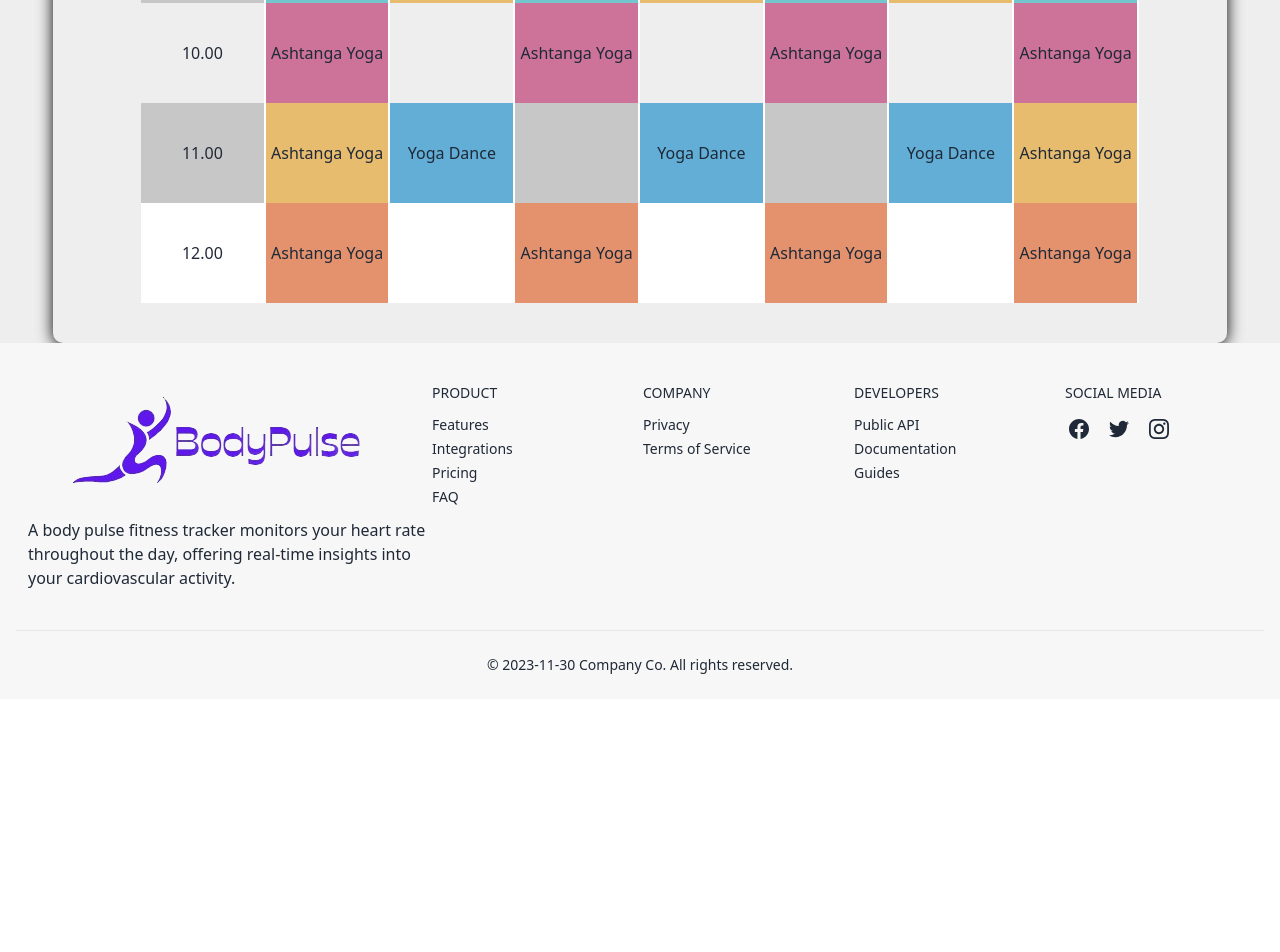
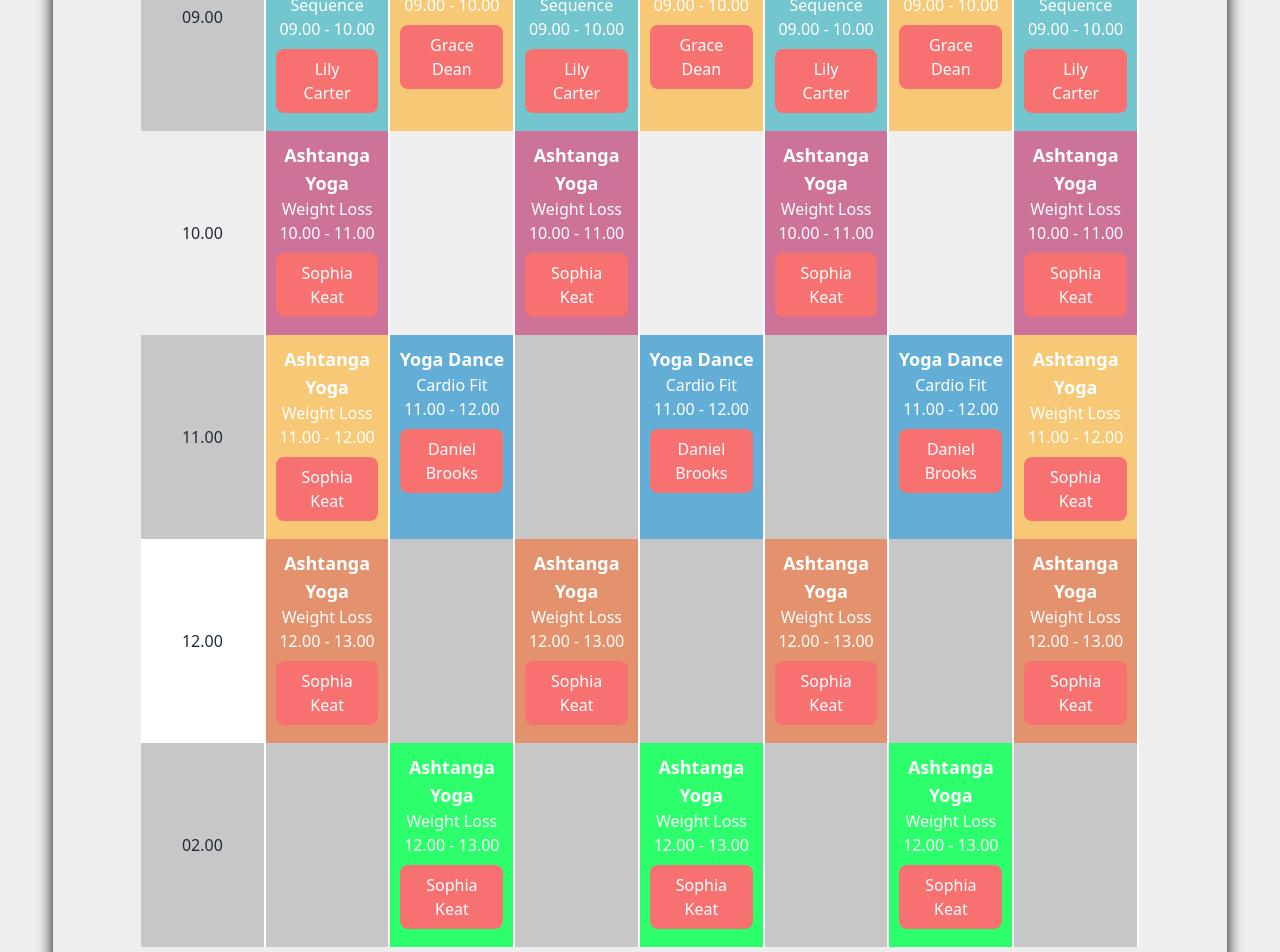
Before and after one commit to DeveloperAlihasan404439/Fitness-tracker-cliend-site-12, a React (Vite) app: page /classAll in a window 1280 px wide. Shown: the part 400-1352 px from the top of the page. Before the commit the page ends 1099 px from the top, so only its background shows below. Built offline with nearby package versions, Linux system fonts and the light colour scheme; no server answers.

Commit message:
class time list hover effact added

```diff
--- a/src/pages/Class/ClassAll.css
+++ b/src/pages/Class/ClassAll.css
@@ -29,7 +29,7 @@
 }
 
 .tabs_box .tab_button.active {
-    color: #25BFBF;
+    color: #09d446;
 }
 
 .tabs_contant {
@@ -62,14 +62,56 @@
     margin-right: 0;
 }
 .day-discription{
-    line-height: 100px;
     text-align: center;
     border-right: 2px solid white;
-    /* margin-right: 3px; */
+    padding: 10px 2px;
+    transition: .6s;
+}
+.day-discription:hover{
+    background-color: rgb(2, 159, 186) !important;
+}
+.hoverText{
+    background-color: rgb(2, 159, 186) !important;
+    position: absolute;
+    top: -120px;
+    left: 0;
+    transition: .6s;
+    padding: 14px 5px;
+    border-radius: 5px 5px 0 0;
+    transition: .5s;
+    opacity: 0;
+    z-index: 2001;
+}
+.hoverText .arror{
+    position: absolute;
+    bottom: -8px;
+    left: 50%;
+    width: 20px;
+    height: 20px;
+    background-color: rgb(2, 159, 186);
+    transform: translateX(-50%) rotate(45deg);
+    transition: .5s;
+    z-index: 1001;
+}
+.day-discription:hover> .hoverText {
+    opacity: 1;
+    animation: animation .5s ease;
 }
 .day-discription:nth-last-child(1){
     margin-right: none;
 }
+@keyframes animation {
+    from {
+        opacity: 0;
+        transform: translateY(15px);
+    }
+
+    to {
+        opacity: 1;
+        transform: translateY(0px);
+    }
+}
+
 @keyframes moving {
     from {
         transform: translateX(50px);
--- a/src/pages/Class/ClassAll.jsx
+++ b/src/pages/Class/ClassAll.jsx
@@ -1,6 +1,5 @@
 import { useState } from "react";
 import "./ClassAll.css";
-import { Link } from "react-router-dom";
 const ClassAll = () => {
   const [tabIndex, setTabIndex] = useState("All Events");
   const tabsList = [
@@ -47,7 +46,7 @@ const ClassAll = () => {
       time: "09.00 - 10.00",
       link: "Grace Dean",
       hovertext: "Kundalini workflow for beginners",
-      bgColor: "#E8BC6F",
+      bgColor: "#f7c876",
       timeDay: "09:00",
     },
     {
@@ -67,7 +66,7 @@ const ClassAll = () => {
       time: "09.00 - 10.00",
       link: "Grace Dean",
       hovertext: "Kundalini workflow for beginners",
-      bgColor: "#E8BC6F",
+      bgColor: "#f7c876",
       timeDay: "09:00",
     },
     {
@@ -87,7 +86,7 @@ const ClassAll = () => {
       time: "09.00 - 10.00",
       link: "Grace Dean",
       hovertext: "Kundalini workflow for beginners",
-      bgColor: "#E8BC6F",
+      bgColor: "#f7c876",
       timeDay: "09:00",
     },
     {
@@ -177,7 +176,7 @@ const ClassAll = () => {
       time: "11.00 - 12.00",
       link: "Sophia Keat",
       hovertext: "Cardio Workflow for weight loss",
-      bgColor: "#E8BC6F",
+      bgColor: "#f7c876",
       timeDay: "11:00",
     },
     {
@@ -237,7 +236,7 @@ const ClassAll = () => {
       time: "11.00 - 12.00",
       link: "Sophia Keat",
       hovertext: "Cardio Workflow for weight loss",
-      bgColor: "#E8BC6F",
+      bgColor: "#f7c876",
       timeDay: "11:00",
     },
     {
@@ -310,6 +309,76 @@ const ClassAll = () => {
       bgColor: "#E4926E",
       timeDay: "12:00",
     },
+    {
+      id: 29,
+      title: "",
+      discription: "",
+      time: "",
+      link: "",
+      hovertext: "",
+      bgColor: "",
+      timeDay: "01:00",
+    },
+    {
+      id: 30,
+      title: "Ashtanga Yoga",
+      discription: "Weight Loss",
+      time: "12.00 - 13.00",
+      link: "Sophia Keat",
+      hovertext: "Cardio Workflow for weight loss",
+      bgColor: "#2dff6c",
+      timeDay: "01:00",
+    },
+    {
+      id: 31,
+      title: "",
+      discription: "",
+      time: "",
+      link: "",
+      hovertext: "",
+      bgColor: "",
+      timeDay: "01:00",
+    },
+    {
+      id: 32,
+      title: "Ashtanga Yoga",
+      discription: "Weight Loss",
+      time: "12.00 - 13.00",
+      link: "Sophia Keat",
+      hovertext: "Cardio Workflow for weight loss",
+      bgColor: "#2dff6c",
+      timeDay: "01:00",
+    },
+    {
+      id: 33,
+      title: "",
+      discription: "",
+      time: "",
+      link: "",
+      hovertext: "",
+      bgColor: "",
+      timeDay: "01:00",
+    },
+    {
+      id: 34,
+      title: "Ashtanga Yoga",
+      discription: "Weight Loss",
+      time: "12.00 - 13.00",
+      link: "Sophia Keat",
+      hovertext: "Cardio Workflow for weight loss",
+      bgColor: "#2dff6c",
+      timeDay: "01:00",
+    },
+    {
+      id: 35,
+      title: "",
+      discription: "",
+      time: "",
+      link: "",
+      hovertext: "",
+      bgColor: "",
+      timeDay: "01:00",
+    },
   ];
   return (
     <div className="w-11/12 mx-auto mt-10">
@@ -329,7 +398,7 @@ const ClassAll = () => {
                 {tab.title}
               </button>
               {tabIndex === tab.title && (
-                <div className="absolute -bottom-[3px]  w-full h-1 bg-[#25BFBF] rounded-lg transition-all delay-700"></div>
+                <div className="absolute -bottom-[3px]  w-full h-1 bg-[#09d446] rounded-lg transition-all delay-700"></div>
               )}
             </div>
           ))}
@@ -356,26 +425,40 @@ const ClassAll = () => {
                 <div className="mt-4 w-full">
                   <div className="grid grid-cols-8 w-full">
                     <div className="day-discription bg-[#c7c7c7]">
-                      <p>09.00</p>
+                      <p className="w-full h-full flex justify-center items-center">
+                        09.00
+                      </p>
                     </div>
                     {tabtext.map((time) => {
                       if (time.timeDay === "09:00") {
                         return (
-                          time.id && (
                             <div
                               key={time.id}
-                              className={`day-discription ${
-                                time.id && "block"
-                              }`}
+                              className="day-discription bg-[#c7c7c7] text-white relative"
                               style={{
                                 background: `${
                                   time.bgColor ? time.bgColor : ""
-                                }`,
+                                } `,
                               }}
                             >
-                              <h1>{time.title}</h1>
+                              <h1 className="text-lg font-bold">
+                                {time.title}
+                              </h1>
+                              <h1>{time.discription}</h1>
+                              <p>{time.time}</p>
+                              {time.link && (
+                                <button className="py-2 px-4 m-2 rounded-lg bg-red-400">
+                                  {time.link}
+                                </button>
+                              )}
+                              <div className="hoverText">
+                                <h1 className="text-lg font-bold">
+                                  {time.title}
+                                </h1>
+                                <h1>{time.hovertext}</h1>
+                              <div className="arror"></div>
                               </div>
-                          )
+                            </div>
                         );
                       }
                       return null;
@@ -383,19 +466,39 @@ const ClassAll = () => {
                   </div>
                   <div className="grid grid-cols-8 w-full">
                     <div className="day-discription bg-[#EEE]">
-                      <p>10.00</p>
+                      <p className="w-full h-full flex justify-center items-center">
+                        10.00
+                      </p>
                     </div>
                     {tabtext.map((time) => {
                       if (time.timeDay === "10:00") {
                         return (
                           <div
                               key={time.id}
-                            className="day-discription bg-[#c7c7c7]"
+                              className="day-discription bg-[#c7c7c7] text-white relative"
                               style={{
-                              background: `${time.bgColor ? time.bgColor : ""}`,
+                                background: `${
+                                  time.bgColor ? time.bgColor : ""
+                                } `,
                               }}
                             >
-                            <h1>{time.title}</h1>
+                              <h1 className="text-lg font-bold">
+                                {time.title}
+                              </h1>
+                              <h1>{time.discription}</h1>
+                              <p>{time.time}</p>
+                              {time.link && (
+                                <button className="py-2 px-4 m-2 rounded-lg bg-red-400">
+                                  {time.link}
+                                </button>
+                              )}
+                              <div className="hoverText">
+                                <h1 className="text-lg font-bold">
+                                  {time.title}
+                                </h1>
+                                <h1>{time.hovertext}</h1>
+                              <div className="arror"></div>
+                              </div>
                             </div>
                         );
                       }
@@ -404,19 +507,39 @@ const ClassAll = () => {
                   </div>
                   <div className="grid grid-cols-8 w-full">
                     <div className="day-discription bg-[#c7c7c7]">
-                      <p>11.00</p>
+                      <p className="w-full h-full flex justify-center items-center">
+                        11.00
+                      </p>
                     </div>
                     {tabtext.map((time) => {
                       if (time.timeDay === "11:00") {
                         return (
                           <div
                               key={time.id}
-                            className="day-discription bg-[#c7c7c7]"
+                              className="day-discription bg-[#c7c7c7] text-white relative"
                               style={{
-                              background: `${time.bgColor ? time.bgColor : ""}`,
+                                background: `${
+                                  time.bgColor ? time.bgColor : ""
+                                } `,
                               }}
                             >
-                            <h1>{time.title}</h1>
+                              <h1 className="text-lg font-bold">
+                                {time.title}
+                              </h1>
+                              <h1>{time.discription}</h1>
+                              <p>{time.time}</p>
+                              {time.link && (
+                                <button className="py-2 px-4 m-2 rounded-lg bg-red-400">
+                                  {time.link}
+                                </button>
+                              )}
+                              <div className="hoverText">
+                                <h1 className="text-lg font-bold">
+                                  {time.title}
+                                </h1>
+                                <h1>{time.hovertext}</h1>
+                              <div className="arror"></div>
+                              </div>
                             </div>
                         );
                       }
@@ -425,19 +548,80 @@ const ClassAll = () => {
                   </div>
                   <div className="grid grid-cols-8 w-full">
                     <div className="day-discription bg-[#fff]">
-                      <p>12.00</p>
+                      <p className="w-full h-full flex justify-center items-center">
+                        12.00
+                      </p>
                     </div>
                     {tabtext.map((time) => {
                       if (time.timeDay === "12:00") {
                         return (
                           <div
                               key={time.id}
-                            className="day-discription bg-[#fff]"
+                              className="day-discription bg-[#c7c7c7] text-white relative"
                               style={{
-                              background: `${time.bgColor ? time.bgColor : ""}`,
+                                background: `${
+                                  time.bgColor ? time.bgColor : ""
+                                } `,
                               }}
                             >
-                            <h1>{time.title}</h1>
+                              <h1 className="text-lg font-bold">
+                                {time.title}
+                              </h1>
+                              <h1>{time.discription}</h1>
+                              <p>{time.time}</p>
+                              {time.link && (
+                                <button className="py-2 px-4 m-2 rounded-lg bg-red-400">
+                                  {time.link}
+                                </button>
+                              )}
+                              <div className="hoverText">
+                                <h1 className="text-lg font-bold">
+                                  {time.title}
+                                </h1>
+                                <h1>{time.hovertext}</h1>
+                              <div className="arror"></div>
+                              </div>
+                            </div>
+                        );
+                      }
+                      return null;
+                    })}
+                  </div>
+                  <div className="grid grid-cols-8 w-full">
+                    <div className="day-discription bg-[#c7c7c7]">
+                      <p className="w-full h-full flex justify-center items-center">
+                        02.00
+                      </p>
+                    </div>
+                    {tabtext.map((time) => {
+                      if (time.timeDay === "01:00") {
+                        return (
+                          <div
+                              key={time.id}
+                              className="day-discription bg-[#c7c7c7] text-white relative"
+                              style={{
+                                background: `${
+                                  time.bgColor ? time.bgColor : ""
+                                } `,
+                              }}
+                            >
+                              <h1 className="text-lg font-bold">
+                                {time.title}
+                              </h1>
+                              <h1>{time.discription}</h1>
+                              <p>{time.time}</p>
+                              {time.link && (
+                                <button className="py-2 px-4 m-2 rounded-lg bg-red-400">
+                                  {time.link}
+                                </button>
+                              )}
+                              <div className="hoverText">
+                                <h1 className="text-lg font-bold">
+                                  {time.title}
+                                </h1>
+                                <h1>{time.hovertext}</h1>
+                              <div className="arror"></div>
+                              </div>
                             </div>
                         );
                       }
```
Also changed, not shown: src/Sheard/Navber/Navber.css (+6 -6 lines). Lines whose indentation alone changed are shown as unchanged.
